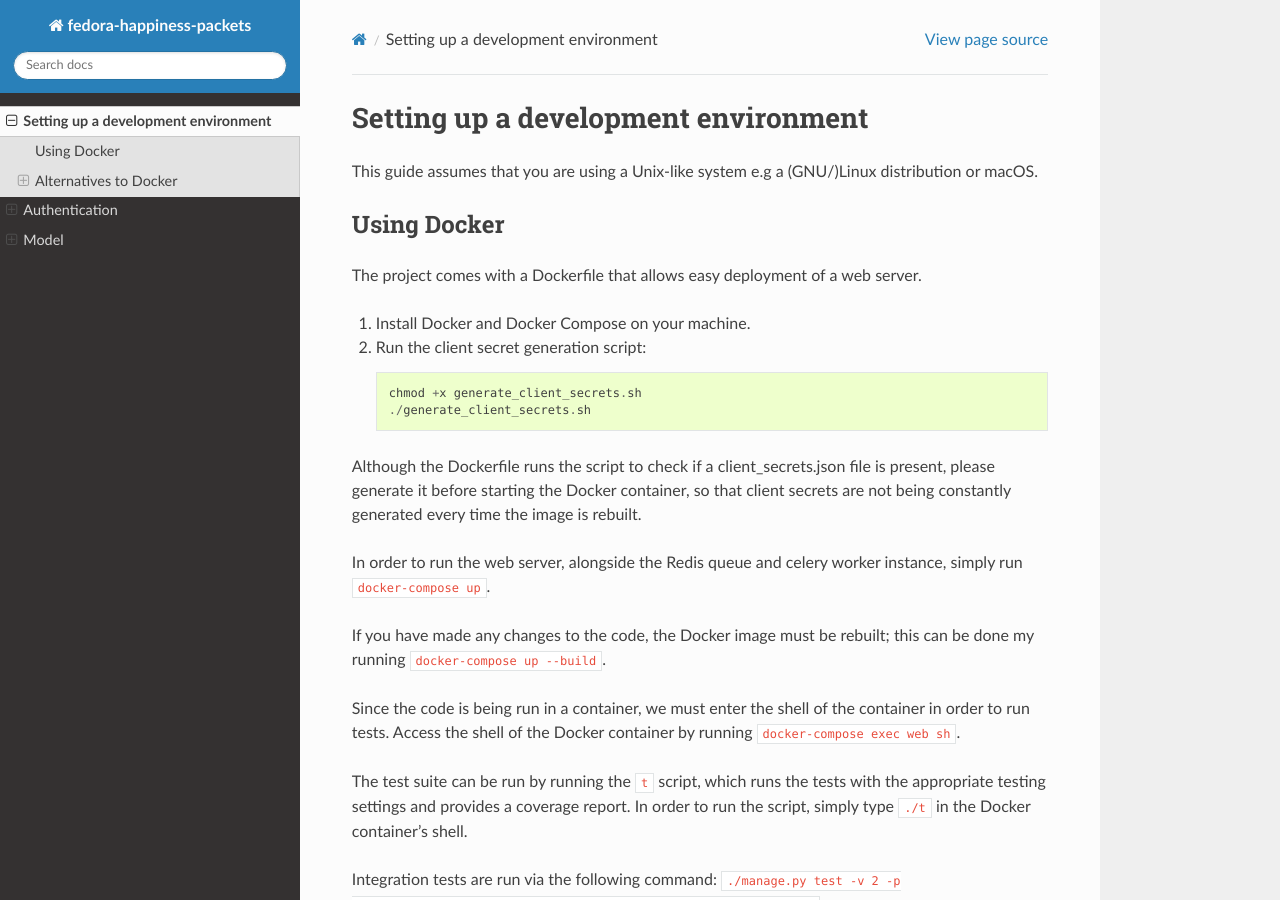
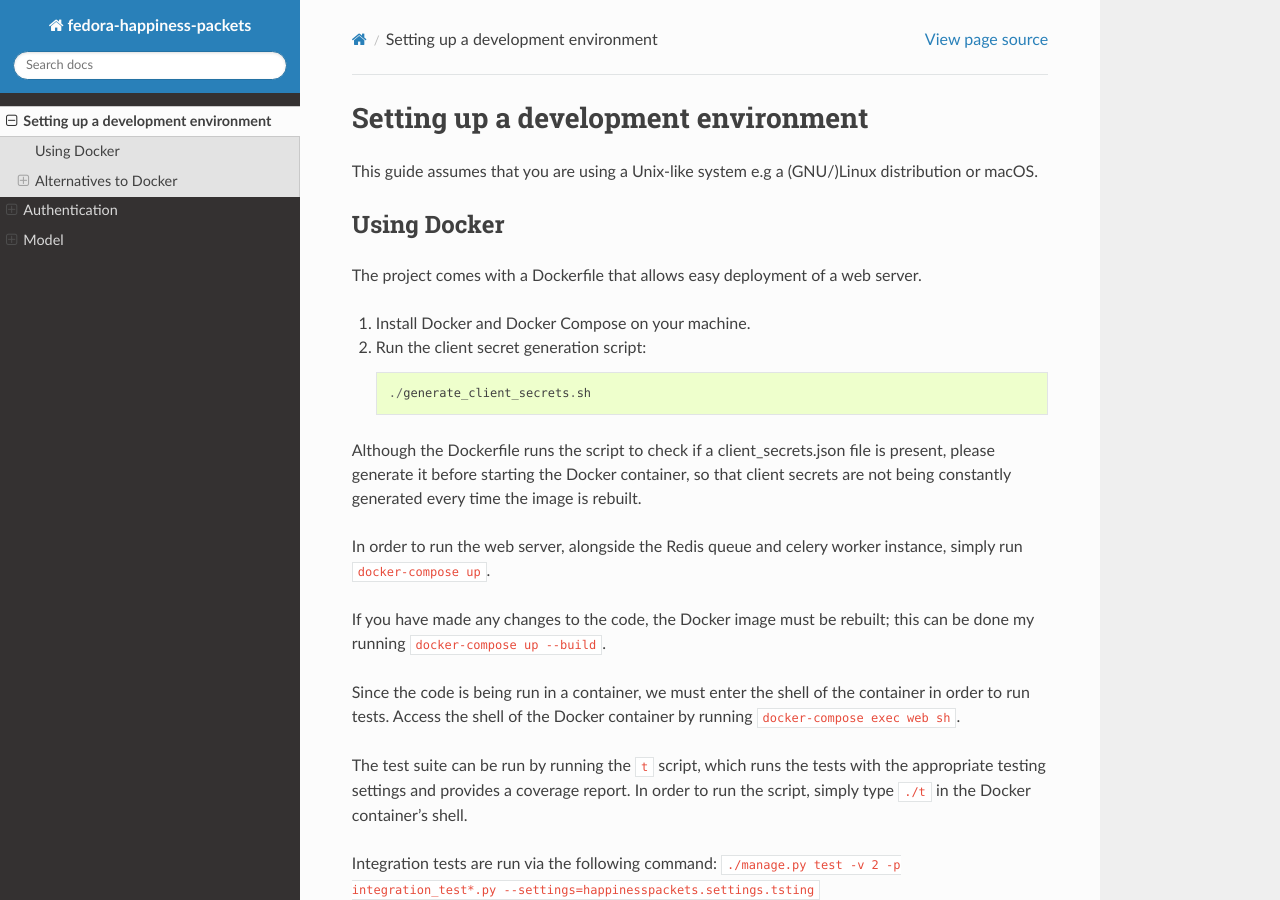
Before and after one commit to travisdev1/travis, a Sphinx documentation site: the page built from docs/setup/development.rst, in a window 1280 px wide and 900 px high. Built offline with Sphinx 7.4.7 and the Read the Docs theme 2.0.0, drawn with Linux system fonts in a browser that asks for light colours; formulas are drawn with MathJax 3.

Commit message:
Improve client secrets generation script and docs
This commit simplifies the `generate_client_secrets.sh` script by adding
comments, breaking it up across multiple lines, and emitting a message
when secrets already exist. I also remove an unnecessary step from the
development environment instructions to set the executable bit on the
script, since it is already set in the repository.

```diff
--- a/docs/setup/development.rst
+++ b/docs/setup/development.rst
@@ -12,7 +12,6 @@ The project comes with a Dockerfile that allows easy deployment of a web server.
 1. Install Docker and Docker Compose on your machine.
 2. Run the client secret generation script::
 
-    chmod +x generate_client_secrets.sh
     ./generate_client_secrets.sh
 
 Although the Dockerfile runs the script to check if a client_secrets.json file is present, please generate it before starting the Docker container, so that client secrets are not being constantly generated every time the image is rebuilt.
```
Also changed, not shown: 1 other file.
